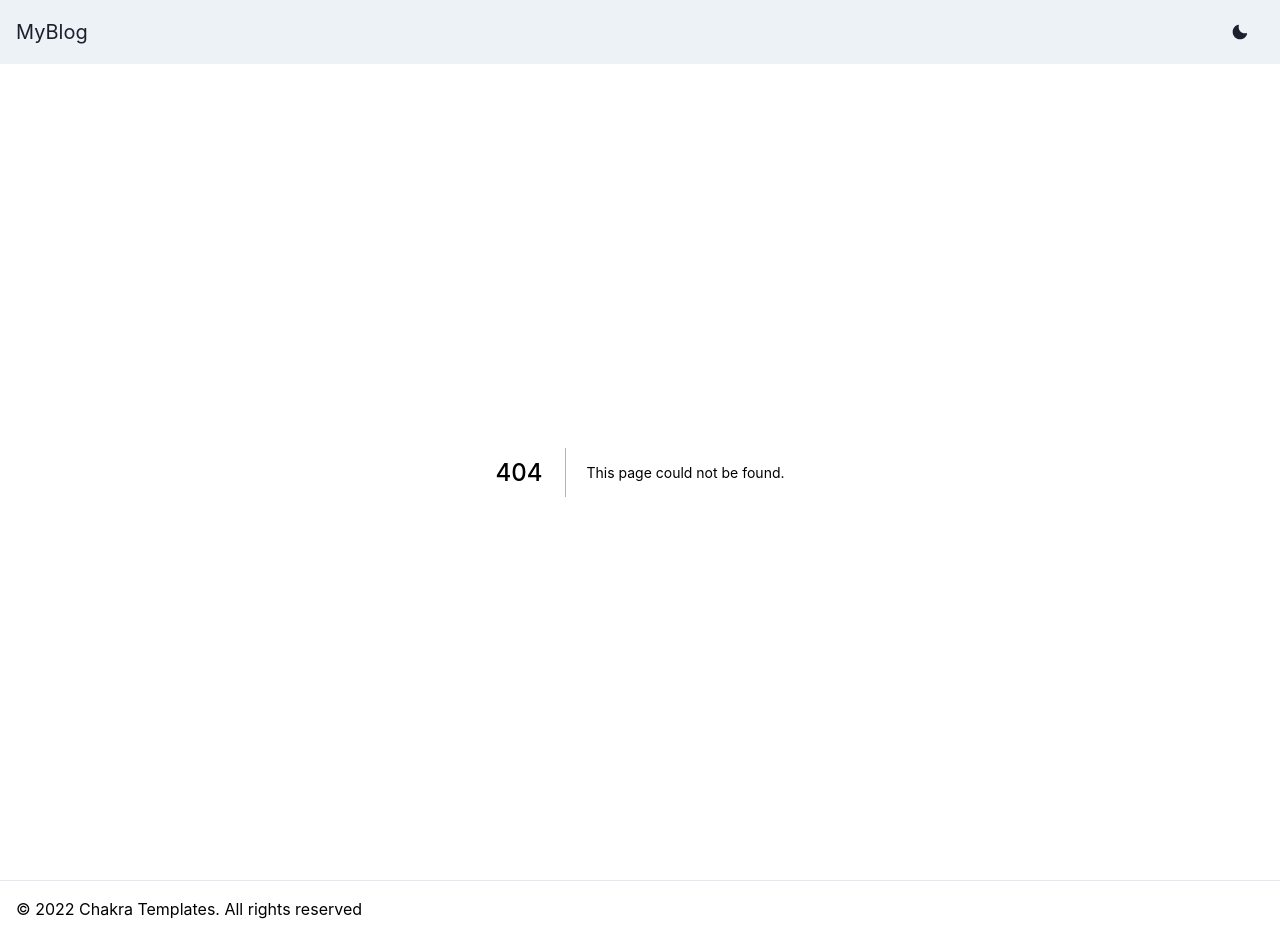
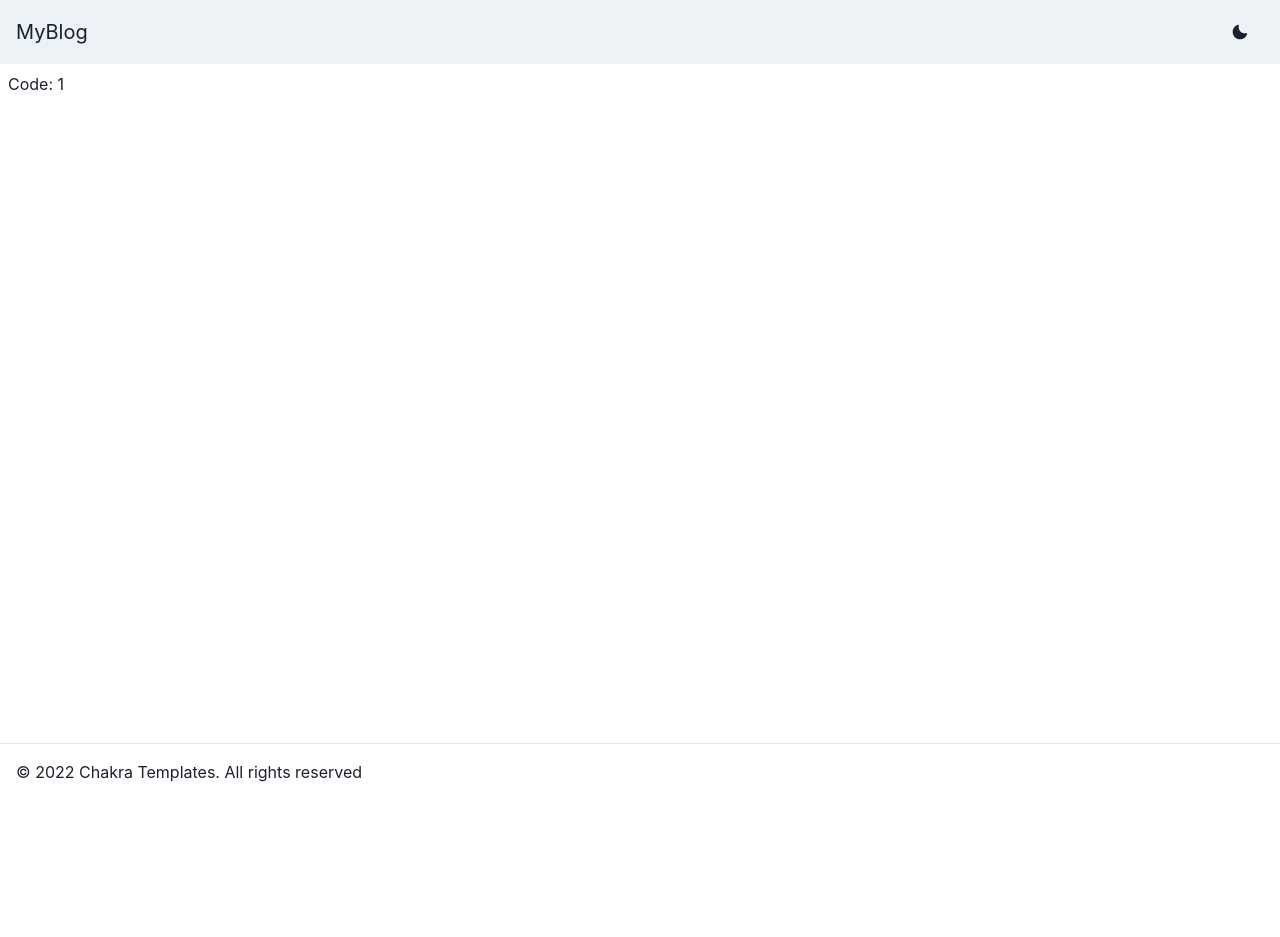
Before and after one commit to tayalone/nextjs-ssg-hygraph, a Next.js app: page /aff/1 in a window 1280 px wide. Before the commit this address had no page. After the commit the page ends 800 px from the top, so only its background shows below. Built offline with nearby package versions, Linux system fonts and the light colour scheme.

Commit message:
⚗ test bitly

```diff
--- /dev/null
+++ b/pages/aff/[code].tsx
@@ -0,0 +1,11 @@
+import React from 'react'
+import { useRouter } from 'next/router'
+
+const Link = () => {
+  const router = useRouter()
+  const { code } = router.query
+
+  return <div>Code: {code}</div>
+}
+
+export default Link
```
